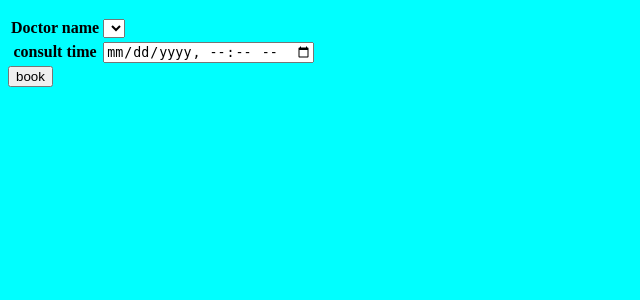
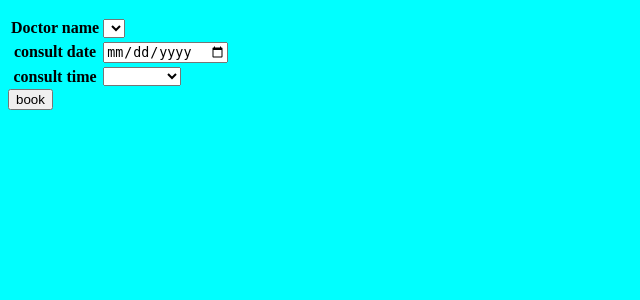
Before and after one commit to suhastg/HospitalDB, a Flask app: page /consult in a window 1280 px wide. Shown: the part 121-421 px from the top of the page, without its empty margins (0-640 px from the left). Run offline with Flask 3, Linux system fonts and the light colour scheme; data that the repository does not hold is empty.

Commit message:
idk wtf i did

```diff
--- a/main.py
+++ b/main.py
@@ -5,18 +5,49 @@ app = Flask(__name__)
 from src.database import get_db_con
 from src.models.lab_report import Lab_Report
 
+consult_timings = [
+    {"cid": 1, "time": "10:00 am"},
+    {"cid": 2, "time": "10:30 am"},
+    {"cid": 3, "time": "11:00 am"},
+    {"cid": 4, "time": "11:30 am"}
+]
+
+
 def get_cookie(request):
     return request.cookies.get('login_cookie')
 
+
 def extract_cookie_data(cookie):
+
+    if cookie is None:
+        return None
+
     cookie_data = {}
 
-    [id, name, user_type] = cookie.split(":")
+    [id, email, user_type] = cookie.split(":")
     cookie_data['id'] = id
-    cookie_data['name'] = name
+    cookie_data['email'] = email
     cookie_data['user_type'] = user_type
 
     return cookie_data
+
+def is_paitent(request):
+    cookie = get_cookie(request)
+    coookie_data = extract_cookie_data(cookie)
+
+    if coookie_data == None:
+        return None
+
+    return coookie_data["user_type"] == "paitent"
+
+def is_doctor(request):
+    cookie = get_cookie(request)
+    coookie_data = extract_cookie_data(cookie)
+
+    if coookie_data == None:
+        return None
+
+    return coookie_data["user_type"] == "doctor"
 
 def get_base_data(request):
     cookie = get_cookie(request)
@@ -24,9 +55,11 @@ def get_base_data(request):
     print(f'{data=}')
     return data
 
+
 @app.route("/")
 def index():
     data = get_base_data(request)
+    cookie = get_cookie(request)
 
     return render_template("index.html", program_data = data)
 
@@ -35,11 +68,10 @@ def index():
 def signup_route():
     return render_template("signup.html")
 
+
 @app.route("/signup_handle", methods=["POST"])
 def signup_handle():
     connection = get_db_con()
-
-
     # print(f"{request.form}")
     Name=request.form['name']
     Dob=request.form['dob']
@@ -59,9 +91,11 @@ def signup_handle():
 
     return redirect(url_for("login_route"))
 
+
 @app.route("/login")
 def login_route():
     return render_template("login.html")
+
 
 @app.route("/login_handle", methods=["POST"])
 def login_handle():
@@ -93,9 +127,11 @@ def login_handle():
     response.set_cookie("login_cookie", f'{data["patients"]["patient_id"]}:{data["patients"]["email"]}:patient')
     return response
 
+
 @app.route("/doctor_login")
 def doctor_login_route():
     return render_template("doctor_login.html")
+
 
 @app.route("/doctor_login_handle", methods=["POST"])
 def doctor_login_handle():
@@ -137,10 +173,14 @@ def logout():
 @app.route("/consult")
 def consult_route():
     data = get_base_data(request)
+    is_by_paitent = is_paitent(request)
+
+    if is_by_paitent == None and is_by_paitent:
+        return "you took a wrong turn."
 
     connection = get_db_con()
     result = []
-
+    data["consult_timings"] = consult_timings
     try:
         with connection.cursor() as cursor:
             # Create a new record
@@ -155,9 +195,18 @@ def consult_route():
     return render_template("consult.html",  program_data = data)
 
 
-@app.route("/consult_handle")
+@app.route("/consult_handle", methods=["POST"])
 def consult_handle():
     data = get_base_data(request)
+
+    form = request.form
+
+    [doctor_id, consult_date, consult_time] = [form.get('doctor'), form.get('consult_date'), form.get('consult_time')]
+
+    print(f'{doctor_id=}, {consult_date=}, {consult_time=}')
+
+    return redirect(url_for("index"))
+
 
 @app.route("/lab_report")
 def lab_report_route():
@@ -166,14 +215,20 @@ def lab_report_route():
     connection = get_db_con()
     result = []
 
+    cookie_data = extract_cookie_data(get_cookie(request))
+
     try:
         with connection.cursor() as cursor:
             # Create a new record
             query = "SELECT * FROM `lab_report` where `patient_id` = %s;"
-            cursor.execute(query, (1))
+            cursor.execute(query, (cookie_data["id"]))
             result = cursor.fetchall()
             data["lab_reports"] = result
             print(f"{data=}")
     finally:
         connection.close()
     return render_template("lab_report.html",  program_data = data)
+
+
+if __name__ == "__main__":
+    app.run(host="0.0.0.0", port=8888, debug=True)
--- a/templates/consult.html
+++ b/templates/consult.html
@@ -6,12 +6,12 @@ consult
 
 
 {% block content %}
-<form action="">
+<form action="{{ url_for('consult_handle') }}" method="post">
   <table>
     <tr>
       <th>Doctor name</th>
       <td>
-        <select>
+        <select name="doctor">
           <option value=""></option>
           {% for doctor in program_data["doctors"] %}
           <option value="{{doctor['doctor_id']}}">{{doctor['name']}} - {{doctor['dept']}}</option>
@@ -20,8 +20,19 @@ consult
       </td>
     </tr>
     <tr>
+      <th>consult date</th>
+      <td><input type="date" name="consult_date" /></td>
+    </tr>
+    <tr>
       <th>consult time</th>
-      <td><input type="datetime-local" /></td>
+      <td>
+        <select name="consult_time">
+          <option value=""></option>
+          {% for consult_time in program_data["consult_timings"] %}
+          <option value="{{consult_time['cid']}}">{{consult_time['time']}}</option>
+          {% endfor %}
+        </select>
+      </td>
     </tr>
   </table>
   <button type="submit">book</button>
```
